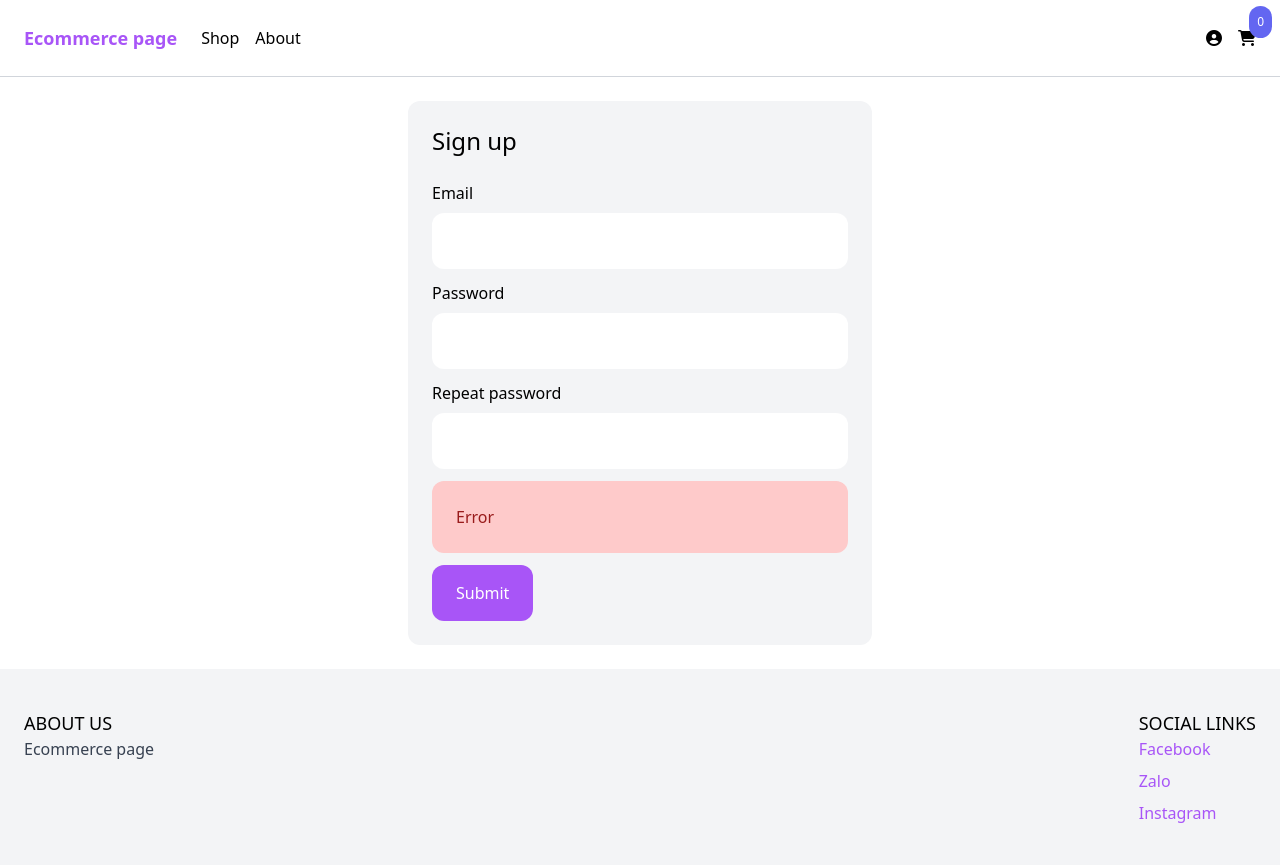
After one commit to JustineLe/Django_Ecommerce, a Django app: page /signup/ in a window 1280 px wide. The commit adds this page. Run offline with Django 4.2, Linux system fonts and the light colour scheme; some libraries are stand-ins or nearby versions.

Commit message:
Add signup and login page

```diff
--- a/Django_Ecommerce/settings.py
+++ b/Django_Ecommerce/settings.py
@@ -128,6 +128,9 @@ STATICFILES_DIRS = (
   os.path.join(BASE_DIR, 'static/'),
 )
 
+MEDIA_URL = '/media/'
+MEDIA_ROOT = BASE_DIR / 'media/'
+
 # Default primary key field type
 # https://docs.djangoproject.com/en/4.1/ref/settings/#default-auto-field
 
--- a/Django_Ecommerce/urls.py
+++ b/Django_Ecommerce/urls.py
@@ -15,9 +15,11 @@ Including another URLconf
 """
 from django.contrib import admin
 from django.urls import path
+from django.conf import settings
+from django.conf.urls.static import static
 
 from cart.views import add_to_cart
-from core.views import frontpage, shop
+from core.views import frontpage, shop, signup, login
 from product.views import product
 
 urlpatterns = [
@@ -25,5 +27,9 @@ urlpatterns = [
     path('', frontpage, name='frontpage'),
     path('shop/', shop, name='shop'),
     path('shop/<slug:slug>/', product, name='product'),
-    path('add_to_cart/<int:product_id>/', add_to_cart, name='add_to_cart')
-]
+    path('add_to_cart/<int:product_id>/', add_to_cart, name='add_to_cart'),
+
+    # Authentication url
+    path('signup/', signup, name='signup'),
+    path('login/', login, name='login'),
+] + static(settings.MEDIA_URL, document_root=settings.MEDIA_ROOT)
--- a/core/templates/core/shop.html
+++ b/core/templates/core/shop.html
@@ -1,5 +1,4 @@
 {% extends 'core/base.html' %}
-{% load static %}
 
 {% block detail %}
 <div class="max-w-6xl mx-6 flex flex-wrap items-start py-6 px-6 xl:px-0">
@@ -26,7 +25,7 @@
         </ul>
     </div>
 
-    <div class="products w-full lg:w-3/4 -mt-4 flex items-start flex-wrap">
+    <div class="products w-full lg:w-3/4 -mt-4 flex items-center flex-wrap">
         {% for product in products %}
             {% include 'product/partials/product_list_item.html' %}
         {% endfor %}
--- /dev/null
+++ b/core/templates/core/signup.html
@@ -0,0 +1,35 @@
+{% extends 'core/base.html' %}
+{% load static %}
+
+{% block detail %}
+<div class="max-w-lg mx-auto flex flex-wrap p-6">
+    <div class="w-full bg-gray-100 p-6 rounded-xl">
+        <h1 class="mb-6 text-2xl">Sign up</h1>
+
+        <form method="POST" action="." class="space-y-3">
+            <div>
+                <label>Email</label>
+                <input type="email" class="w-full mt-2 py-4 px-6 bg-white rounded-xl">
+            </div>
+
+            <div>
+                <label>Password</label>
+                <input type="password" class="w-full mt-2 py-4 px-6 bg-white rounded-xl">
+            </div>
+
+            <div>
+                <label>Repeat password</label>
+                <input type="password" class="w-full mt-2 py-4 px-6 bg-white rounded-xl">
+            </div>
+
+            <div class="p-6 bg-red-200 text-red-800 rounded-xl">
+                <p>Error</p>
+            </div>
+
+            <div class="items-center">
+                <button class="py-4 px-6 rounded-xl text-white bg-purple-500 hover:bg-purple-700">Submit</button>
+            </div>
+        </form>
+    </div>
+</div>
+{% endblock %}
--- a/core/views.py
+++ b/core/views.py
@@ -37,3 +37,11 @@ def shop(request):
     }
 
     return render(request, 'core/shop.html', context)
+
+
+def signup(request):
+    return render(request, 'core/signup.html')
+
+
+def login(request):
+    return render(request, 'core/login.html')
--- a/product/templates/product/partials/product_list_item.html
+++ b/product/templates/product/partials/product_list_item.html
@@ -1,8 +1,6 @@
-{% load static %}
-
 <div class="w-full md:w-1/3 xl:w-1/4 p-6">
     <a href="{% url 'product' product.slug %}">
-        <img class="rounded-xl hover:shadow-lg" src="{% static 'images/download.jpg' %}">
+        <img class="rounded-xl hover:shadow-lg" src="{{ product.get_thumbnail }}">
     </a>
 
     <div class="pt-3 flex items-start justify-between">
--- a/product/templates/product/product.html
+++ b/product/templates/product/product.html
@@ -1,10 +1,9 @@
 {% extends 'core/base.html' %}
-{% load static %}
 
 {% block content %}
 <div class="max-w-6xl mx-auto flex flex-wrap py-6 px-6 xl:px-0">
     <div class="images w-full mb-6 lg:mb-0 lg:w-3/5">
-        <img class="rounded-xl" src="{% static 'images/download.jpg' %}">
+        <img class="rounded-xl" src="{{ products.get_thumbnail }}">
     </div>
 
     <div class="information w-full lg:w-2/5 lg:p-6">
--- a/requirements.txt
+++ b/requirements.txt
@@ -1,5 +1,6 @@
 asgiref==3.6.0
 backports.zoneinfo==0.2.1
 Django==4.1.6
+Pillow==9.4.0
 sqlparse==0.4.3
 tzdata==2022.7
```
Also changed, not shown: core/templates/core/login.html (added, +30 -0 lines), product/models.py (+30 -0 lines), product/migrations/0004_product_image_product_thumbnail.py (added).
